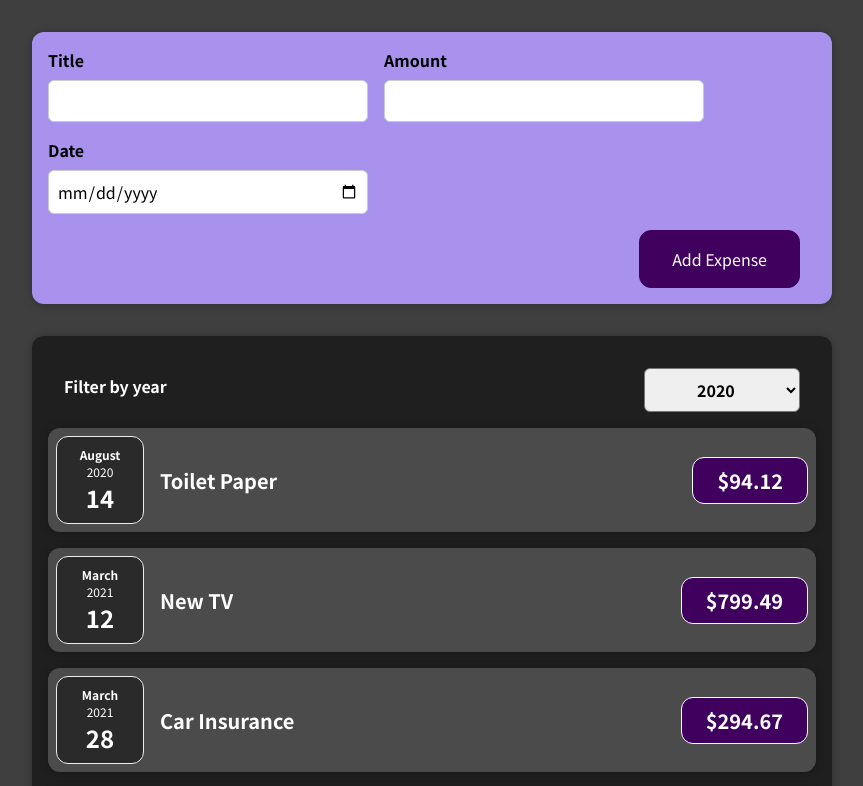
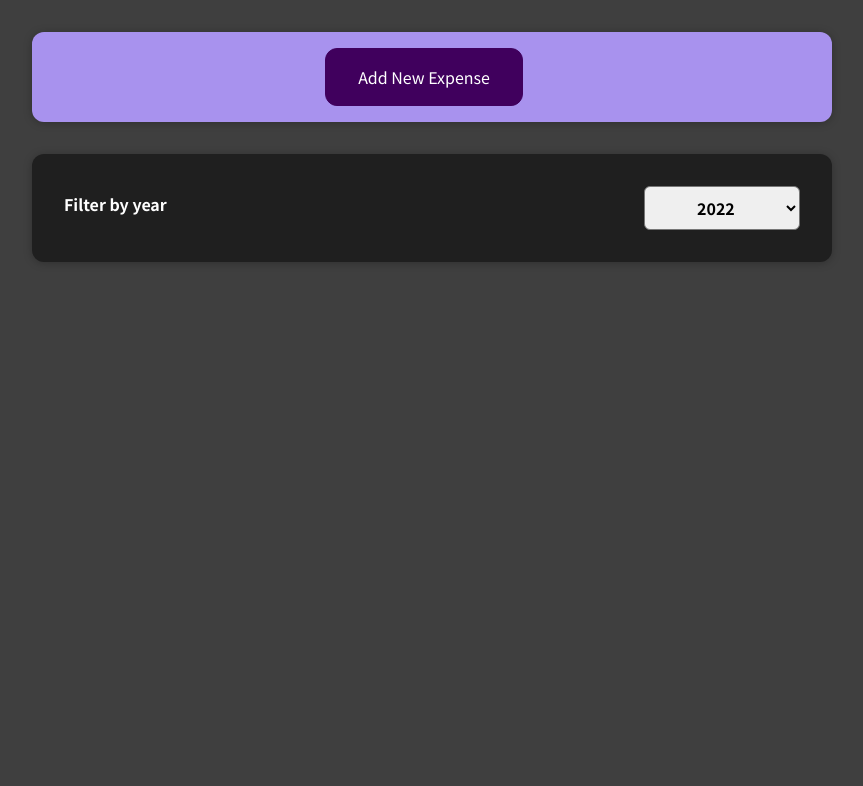
Before and after one commit to punreliable/reacting-to-expenses, a React (Create React App) app: page / in a window 1280 px wide. Shown: the top 786 px of the page, without its empty margins (208-1071 px from the left). Built offline with nearby package versions, Linux system fonts and the light colour scheme.

Commit message:
Cancel button built and hide/display functions correctly

```diff
--- a/src/App.js
+++ b/src/App.js
@@ -1,10 +1,9 @@
-import React from 'react';
+import React, { useState } from 'react';
 
 import NewExpense from './components/NewExpense/NewExpense';
 import Expenses from './components/Expenses/Expenses';
 
-const App = () => {
-  const expenses = [
+const DUMMY_EXPENSES = [
   {
     id: 'e1',
     title: 'Toilet Paper',
@@ -26,17 +25,16 @@ const App = () => {
   },
 ];
 
-  const addExpenseHandler = expense => {
-    console.log('In App.js');
-    console.log(expense);
+const App = () => {
+
+  const [expenses, setExpenses] = useState(DUMMY_EXPENSES);
+
+  const addExpenseHandler = (expense) => {
+    setExpenses( (prevExpenses) => {
+      return [ expense, ...prevExpenses  ]
+    }
+    );
   };
-
-  // return React.createElement(
-  //   'div',
-  //   {},
-  //   React.createElement('h2', {}, "Let's get started!"),
-  //   React.createElement(Expenses, { items: expenses })
-  // );
 
   return (
     <div>
--- /dev/null
+++ b/src/components/Chart/Chart.scss
@@ -0,0 +1,6 @@
+// Chart Stylesheet
+
+.chart {
+
+
+}
--- a/src/components/Expenses/ExpenseItem.js
+++ b/src/components/Expenses/ExpenseItem.js
@@ -2,7 +2,7 @@ import React from 'react';
 
 import ExpenseDate from './ExpenseDate';
 import Card from '../UI/Card';
-import './ExpenseItem.css';
+import './ExpenseItem.scss';
 
 const ExpenseItem = (props) => {
   return (
--- a/src/components/Expenses/Expenses.js
+++ b/src/components/Expenses/Expenses.js
@@ -6,36 +6,29 @@ import ExpensesFilter from './ExpensesFilter';
 import './Expenses.css';
 
 const Expenses = (props) => {
-  const [filteredYear, setFilteredYear] = useState('2020');
+  const [filteredYear, setFilteredYear] = useState('2023');
 
   const filterChangeHandler = selectedYear => {
     setFilteredYear(selectedYear);
   };
 
+  const filteredExpenses = props.items.filter( expense => {
+    return expense.date.getFullYear().toString() === filteredYear;
+  });
+
   return (
     <div>
       <Card className='expenses'>
         <ExpensesFilter selected={filteredYear} onChangeFilter={filterChangeHandler} />
-        <ExpenseItem
-          title={props.items[0].title}
-          amount={props.items[0].amount}
-          date={props.items[0].date}
-        />
-        <ExpenseItem
-          title={props.items[1].title}
-          amount={props.items[1].amount}
-          date={props.items[1].date}
-        />
-        <ExpenseItem
-          title={props.items[2].title}
-          amount={props.items[2].amount}
-          date={props.items[2].date}
-        />
-        <ExpenseItem
-          title={props.items[3].title}
-          amount={props.items[3].amount}
-          date={props.items[3].date}
-        />
+
+        {filteredExpenses.map((expense) => (
+          <ExpenseItem
+            key={expense.id}
+            title={expense.title}
+            amount={expense.amount}
+            date={expense.date}
+          />
+        ))}
       </Card>
     </div>
   );
--- a/src/components/NewExpense/ExpenseForm.js
+++ b/src/components/NewExpense/ExpenseForm.js
@@ -1,6 +1,6 @@
 import React, { useState } from 'react';
 
-import './ExpenseForm.css';
+import './ExpenseForm.scss';
 
 const ExpenseForm = (props) => {
   const [enteredTitle, setEnteredTitle] = useState('');
@@ -87,6 +87,7 @@ const ExpenseForm = (props) => {
         </div>
       </div>
       <div className='new-expense__actions'>
+        <button type='button' onClick={props.onCancel}>Cancel</button>
         <button type='submit'>Add Expense</button>
       </div>
     </form>
--- a/src/components/NewExpense/NewExpense.js
+++ b/src/components/NewExpense/NewExpense.js
@@ -1,20 +1,39 @@
-import React from 'react';
+import React, { useState } from 'react';
 
 import ExpenseForm from './ExpenseForm';
-import './NewExpense.css';
+import './NewExpense.scss';
 
 const NewExpense = (props) => {
+
+  const [isEditting, setIsEditting] = useState(false);
+
+
   const saveExpenseDataHandler = (enteredExpenseData) => {
     const expenseData = {
       ...enteredExpenseData,
       id: Math.random().toString()
     };
     props.onAddExpense(expenseData);
+    setIsEditting(false);
   };
+
+  const startEditingHandler = () => {
+    setIsEditting(true);
+  }
+
+  const stopEditingHandler = () => {
+    setIsEditting(false);
+  }
 
   return (
     <div className='new-expense'>
-      <ExpenseForm onSaveExpenseData={saveExpenseDataHandler} />
+      {!isEditting && <button onClick={startEditingHandler}>Add New Expense</button>}
+      {isEditting &&
+        <ExpenseForm
+          onSaveExpenseData={saveExpenseDataHandler}
+          onCancel={stopEditingHandler}
+        />
+      }
     </div>
   );
 };
```
Also changed, not shown: src/components/Chart/Chart.js (added, +10 -0 lines), src/components/Expenses/ExpenseItem.scss (renamed from src/components/Expenses/ExpenseItem.css), src/components/NewExpense/ExpenseForm.scss (renamed from src/components/NewExpense/ExpenseForm.css), src/components/NewExpense/NewExpense.scss (renamed from src/components/NewExpense/NewExpense.css). Lines whose indentation alone changed are shown as unchanged.
